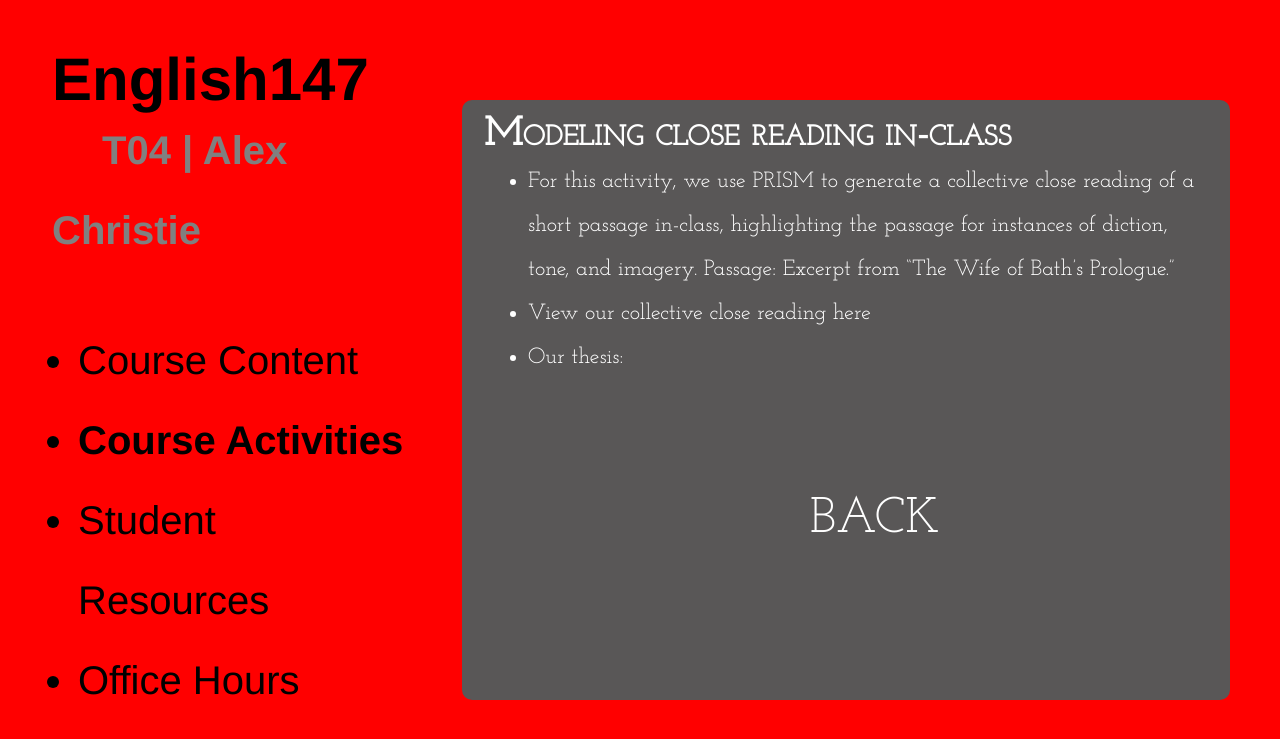
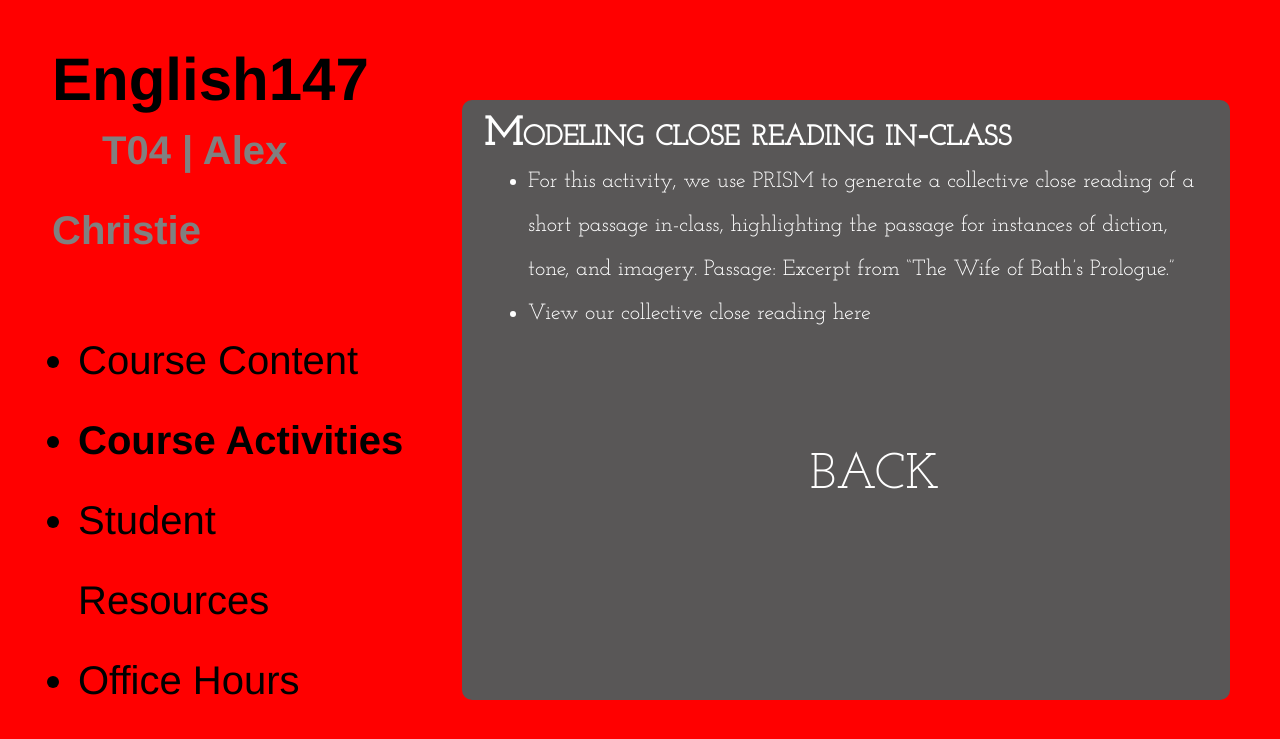
Before and after one commit to axchristie/English147, a Jekyll site: the page built from _posts/2013-10-12-WifeOfBath.md, in a window 1280 px wide. Shown: the top 739 px of the page. Built offline with Jekyll 4.4.1, drawn with Linux system fonts in a browser that asks for light colours; some web fonts are replaced.

Commit message:
update close reading activity

```diff
--- a/_posts/2013-10-12-WifeOfBath.md
+++ b/_posts/2013-10-12-WifeOfBath.md
@@ -9,4 +9,3 @@ picture: focus
 
 * For this activity, we use [PRISM](http://prism.scholarslab.org/) to generate a collective close reading of a short passage in-class, highlighting the passage for instances of diction, tone, and imagery. Passage: Excerpt from "The Wife of Bath's Prologue."
 * View our collective close reading [here](http://prism.scholarslab.org/prisms/96267e8e-1c3a-11e3-87ad-8ad585206611/highlight?locale=en)
-* Our thesis:
```
